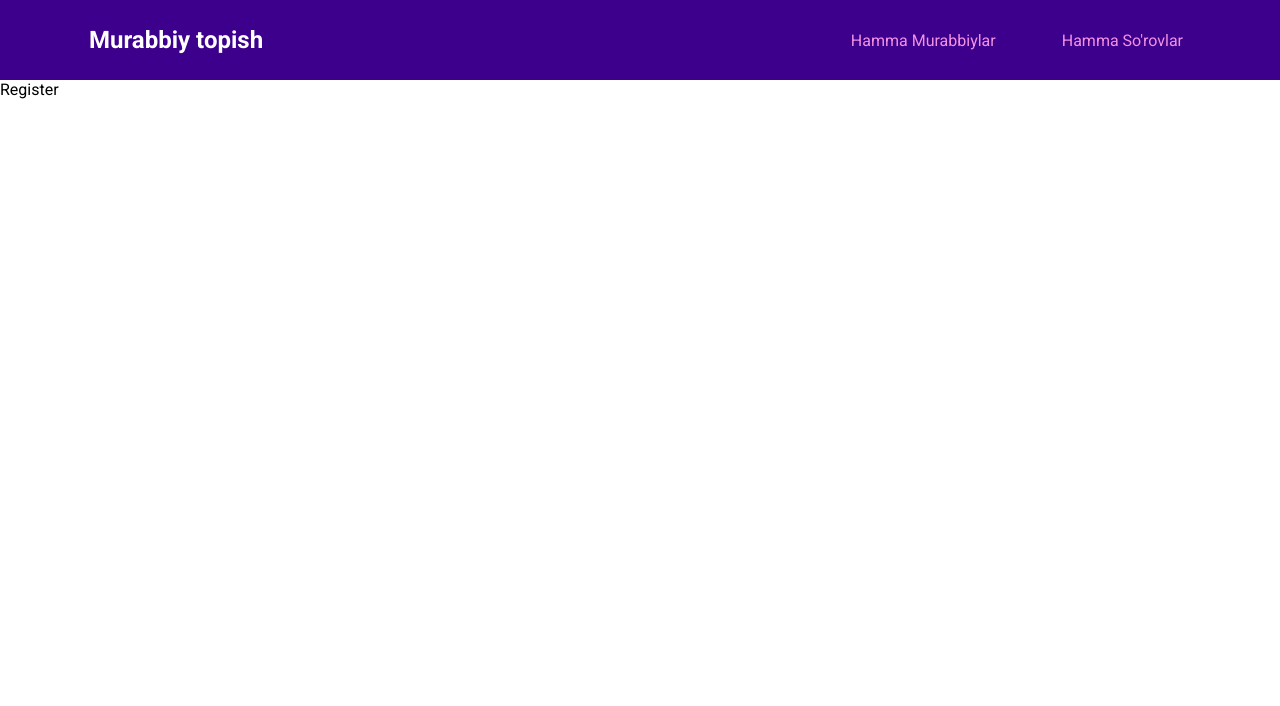
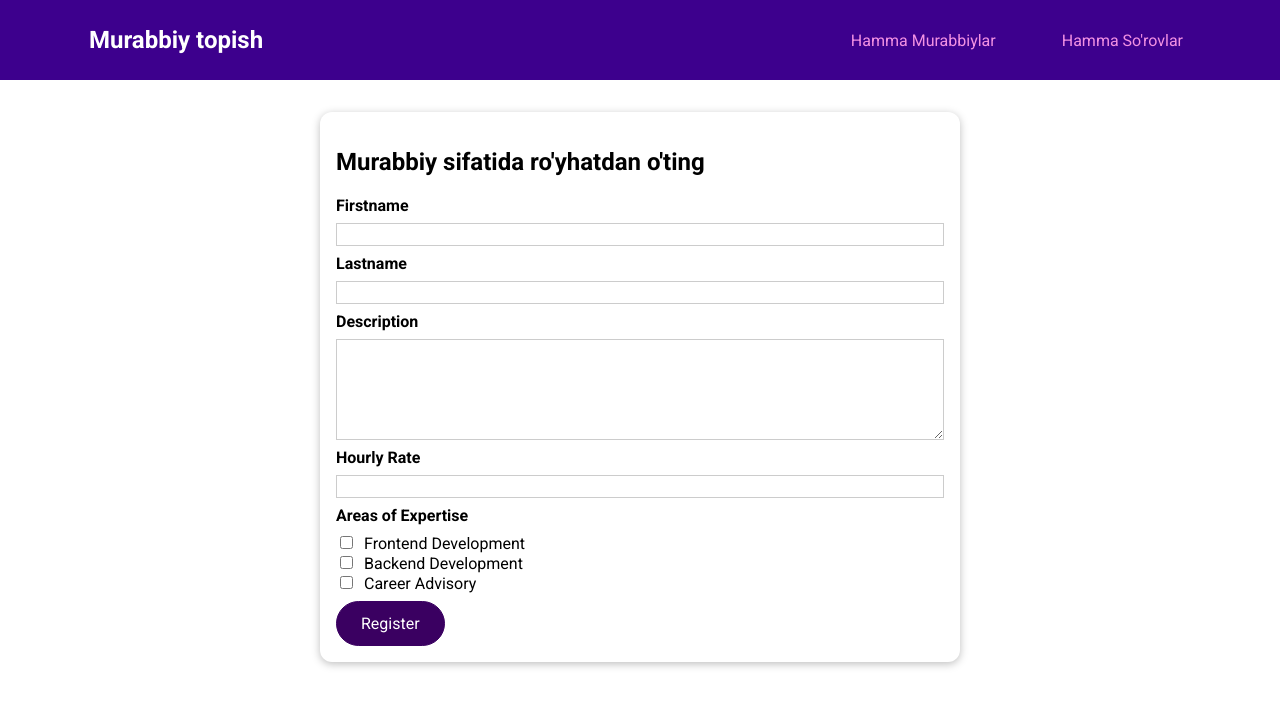
Before and after one commit to oybeksalomov/find-coach, a Vue app: page /register in a window 1280 px wide. Shown: the top 706 px of the page. Built offline with nearby package versions, Linux system fonts and the light colour scheme.

Commit message:
add coachForm

```diff
--- /dev/null
+++ b/src/components/coaches/CoachForm.vue
@@ -0,0 +1,208 @@
+<template>
+  <form @submit.prevent="submitForm">
+    <div class="form-control" :class="{invalid: !firstName.isValid}">
+      <label for="firstname">Firstname</label>
+      <input
+        type="text"
+        id="firstname"
+        v-model.trim="firstName.val"
+        @blur="clearValidity('firstName')"
+      />
+      <p v-if="!firstName.isValid">Firstname must not be empty.</p>
+    </div>
+    <div class="form-control" :class="{invalid: !lastName.isValid}">
+      <label for="lastname">Lastname</label>
+      <input
+        type="text"
+        id="lastname"
+        v-model.trim="lastName.val"
+        @blur="clearValidity('lastName')"
+      />
+      <p v-if="!lastName.isValid">Lastname must not be empty.</p>
+    </div>
+    <div class="form-control" :class="{invalid: !description.isValid}">
+      <label for="description">Description</label>
+      <textarea
+        id="description"
+        rows="5"
+        v-model.trim="description.val"
+        @blur="clearValidity('description')"
+      ></textarea>
+      <p v-if="!description.isValid">Description must not be empty.</p>
+    </div>
+    <div class="form-control" :class="{invalid: !rate.isValid}">
+      <label for="rate">Hourly Rate</label>
+      <input type="number" id="rate" v-model.number="rate.val" @blur="clearValidity('rate')" />
+      <p v-if="!rate.isValid">Rate must be greater than 0.</p>
+    </div>
+    <div class="form-control" :class="{invalid: !areas.isValid}">
+      <h3>Areas of Expertise</h3>
+      <div>
+        <input
+          type="checkbox"
+          id="frontend"
+          value="frontend"
+          v-model="areas.val"
+          @blur="clearValidity('areas')"
+        />
+        <label for="frontend">Frontend Development</label>
+      </div>
+      <div>
+        <input
+          type="checkbox"
+          id="backend"
+          value="backend"
+          v-model="areas.val"
+          @blur="clearValidity('areas')"
+        />
+        <label for="backend">Backend Development</label>
+      </div>
+      <div>
+        <input
+          type="checkbox"
+          id="career"
+          value="career"
+          v-model="areas.val"
+          @blur="clearValidity('areas')"
+        />
+        <label for="career">Career Advisory</label>
+      </div>
+      <p v-if="!areas.isValid">At least one expertise must be selected.</p>
+    </div>
+    <p v-if="!formIsValid">Please fix the above errors and submit again.</p>
+    <base-button>Register</base-button>
+  </form>
+</template>
+
+<script>
+export default {
+  emits: ['save-data'],
+  data() {
+    return {
+      firstName: {
+        val: '',
+        isValid: true,
+      },
+      lastName: {
+        val: '',
+        isValid: true,
+      },
+      description: {
+        val: '',
+        isValid: true,
+      },
+      rate: {
+        val: null,
+        isValid: true,
+      },
+      areas: {
+        val: [],
+        isValid: true,
+      },
+      formIsValid: true,
+    };
+  },
+  methods: {
+    clearValidity(input) {
+      this[input].isValid = true;
+    },
+    validateForm() {
+      this.formIsValid = true;
+      if (this.firstName.val === '') {
+        this.firstName.isValid = false;
+        this.formIsValid = false;
+      }
+      if (this.lastName.val === '') {
+        this.lastName.isValid = false;
+        this.formIsValid = false;
+      }
+      if (this.description.val === '') {
+        this.description.isValid = false;
+        this.formIsValid = false;
+      }
+      if (!this.rate.val || this.rate.val < 0) {
+        this.rate.isValid = false;
+        this.formIsValid = false;
+      }
+      if (this.areas.val.length === 0) {
+        this.areas.isValid = false;
+        this.formIsValid = false;
+      }
+    },
+    submitForm() {
+      this.validateForm();
+
+      if (!this.formIsValid) {
+        return;
+      }
+
+      const formData = {
+        first: this.firstName.val,
+        last: this.lastName.val,
+        desc: this.description.val,
+        rate: this.rate.val,
+        areas: this.areas.val,
+      };
+
+      this.$emit('save-data', formData);
+    },
+  },
+};
+</script>
+
+<style scoped>
+.form-control {
+  margin: 0.5rem 0;
+}
+
+label {
+  font-weight: bold;
+  display: block;
+  margin-bottom: 0.5rem;
+}
+
+input[type='checkbox'] + label {
+  font-weight: normal;
+  display: inline;
+  margin: 0 0 0 0.5rem;
+}
+
+input,
+textarea {
+  display: block;
+  width: 100%;
+  border: 1px solid #ccc;
+  font: inherit;
+}
+
+input:focus,
+textarea:focus {
+  background-color: #f0e6fd;
+  outline: none;
+  border-color: #3d008d;
+}
+
+input[type='checkbox'] {
+  display: inline;
+  width: auto;
+  border: none;
+}
+
+input[type='checkbox']:focus {
+  outline: #3d008d solid 1px;
+}
+
+h3 {
+  margin: 0.5rem 0;
+  font-size: 1rem;
+}
+
+.invalid label {
+  color: red;
+}
+
+.invalid input,
+.invalid textarea {
+  border: 1px solid red;
+}
+</style>
--- a/src/pages/coaches/CoachRegistration.vue
+++ b/src/pages/coaches/CoachRegistration.vue
@@ -1,13 +1,25 @@
 <template>
-    <div>
-        Register
-    </div>
+    <section>
+        <base-card>
+            <h2>Murabbiy sifatida ro'yhatdan o'ting</h2>
+            <coach-form @save-data="createCoach"></coach-form>
+        </base-card>
+    </section>
 </template>
 
 <script>
-    export default {
+import BaseCard from '../../components/ui/BaseCard.vue'
+import CoachForm from '../../components/coaches/CoachForm.vue'
+export default {
+    components: { BaseCard, CoachForm },
+    methods: {
+        createCoach(formData) {
+            this.$store.dispatch('coaches/addCoach', formData)
+            this.$router.replace('/coaches')
+        }
+    }
 
-    }
+}
 </script>
 
 <style lang="scss" scoped>
--- a/src/pages/coaches/CoachesList.vue
+++ b/src/pages/coaches/CoachesList.vue
@@ -7,7 +7,7 @@
         <base-card>
             <div class="controls">
                 <base-button mode="outline">Refresh</base-button>
-                <base-button link to='/register'>Register as coach</base-button>
+                <base-button link to='/register' v-if="!isCoach">Register as coach</base-button>
             </div>
             <ul v-if="hasCoaches">
                 <CoachItem
@@ -41,7 +41,9 @@ export default {
         }
     },
     computed: {
-
+        isCoach() {
+            return this.$store.getters['coaches/isCoach']
+        },
         filteredCoaches() {
             const coaches = this.$store.getters['coaches/coaches']
             return coaches.filter(coach => {
--- a/src/store/index.js
+++ b/src/store/index.js
@@ -4,5 +4,15 @@ import coachesModule from './modules/coach/index.js'
 export default createStore({
     modules: {
         coaches: coachesModule
+    },
+    state() {
+        return {
+          userId: 'c3'
+        };
+      },
+      getters: {
+        userId(state) {
+          return state.userId;
+        }
     }
 })
--- a/src/store/modules/coach/actions.js
+++ b/src/store/modules/coach/actions.js
@@ -0,0 +1,13 @@
+export default {
+    addCoach(context, data) {
+        const coachData = {
+            id: context.rootGetters.userId,
+            firstName: data.first,
+            lastName: data.last,
+            description: data.desc,
+            hourlyRate: data.rate,
+            areas: data.areas
+        }
+        context.commit('addCoach', coachData)
+    }
+}
--- a/src/store/modules/coach/getters.js
+++ b/src/store/modules/coach/getters.js
@@ -4,5 +4,10 @@ export default {
     },
     hasCoaches(state) {
         return state.coaches && state.coaches.length > 0
+    },
+    isCoach(_, getters, _2, rootGetters) {
+        const coaches = getters.coaches
+        const userId = rootGetters.userId
+        return coaches.some(coach => coach.id === userId) // agar arrayda userId bo'lsa true qaytaradi
     }
 }
--- a/src/store/modules/coach/index.js
+++ b/src/store/modules/coach/index.js
@@ -6,6 +6,7 @@ export default {
     namespaced: true,
     state() {
         return {
+          userIsCoach: false,
           coaches: [
             {
               id: 'c1',
--- a/src/store/modules/coach/mutations.js
+++ b/src/store/modules/coach/mutations.js
@@ -0,0 +1,5 @@
+export default {
+    addCoach(state, payload) {
+        state.coaches.push(payload)
+    }
+}
```
Lines whose indentation alone changed are shown as unchanged.
